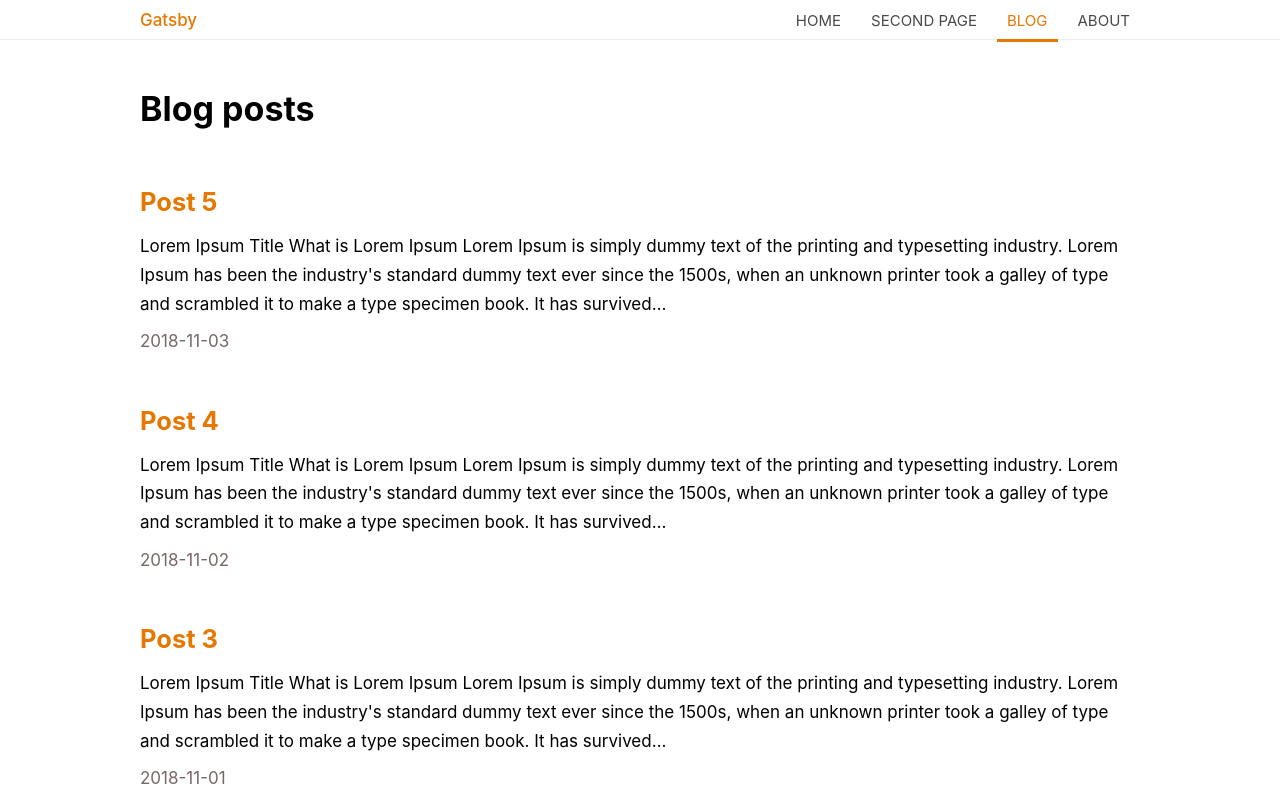
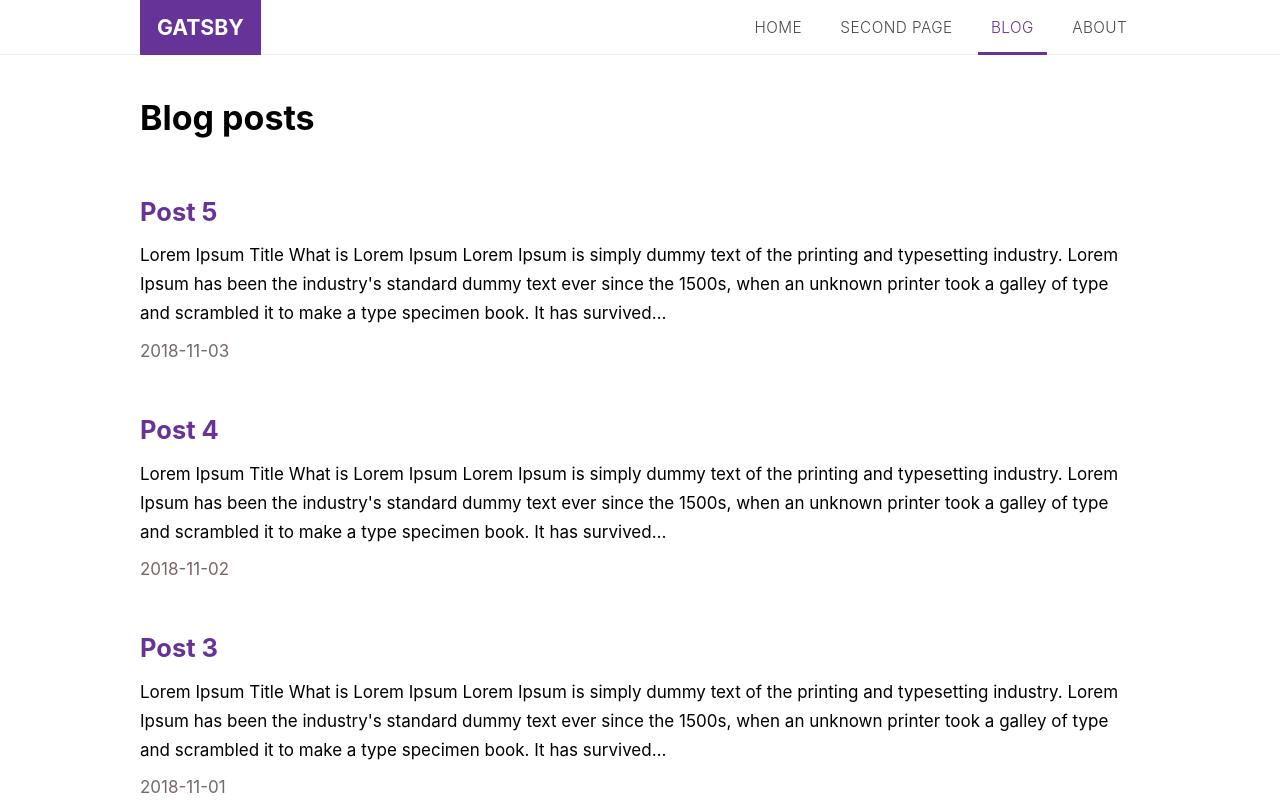
Before and after one commit to mcagalj/netlify-test, a Gatsby site: page /blog in a window 1280 px wide. Shown: the top 805 px of the page. Built offline with nearby package versions, Linux system fonts and the light colour scheme; Gatsby itself is replaced by a stand-in of ours.

Commit message:
updated the main color to Gatsby color

```diff
--- a/gatsby-config.js
+++ b/gatsby-config.js
@@ -1,7 +1,8 @@
 module.exports = {
   siteMetadata: {
-    title: "My first Gatsby application",
-    description: "Hello, World!"
+    title: "Welcome to FESB",
+    description:
+      "Find out how to build modern, fast and secure web applications."
   },
 
   plugins: [
--- a/src/components/Layout/Header/index.js
+++ b/src/components/Layout/Header/index.js
@@ -2,6 +2,7 @@ import React from "react";
 import { Container } from "components";
 import Nav from "./Nav";
 import NavLink from "./NavLink";
+import { Link } from "gatsby";
 import styles from "./styles.module.css";
 import navLinks from "config/menu.js";
 
@@ -15,7 +16,9 @@ export default () => {
   return (
     <header className={styles.Header}>
       <Container className={styles.Container}>
-        <span className={styles.Logo}>Gatsby</span>
+        <Link to="/" className={styles.Logo}>
+          Gatsby
+        </Link>
         <Nav>{nav}</Nav>
       </Container>
     </header>
--- a/src/components/Layout/Header/styles.module.css
+++ b/src/components/Layout/Header/styles.module.css
@@ -1,13 +1,12 @@
 .Header {
-  --padding-top-bottom: var(--header-padding, 5px);
   top: 0;
   left: 0;
   right: 0;
+  height: var(--header-height, 3.5rem);
   z-index: var(--z-index-menu, 1000);
-  height: var(--header-height-, 40px);
-  background: #fff;
-  border-bottom: 1px solid var(--color-grey, #000);
-  margin-bottom: 40px;
+  background: var(--color-white, #fff);
+  border-bottom: 1px solid var(--color-grey, #eee);
+  margin-bottom: 2rem;
 }
 
 .Container {
@@ -18,10 +17,15 @@
 }
 
 .Logo {
-  --logo-padding: calc(var(--header-padding, 5px) + 1px);
-  font-weight: 500;
-  padding: var(--logo-padding) 0;
-  color: var(--color-gold, orange);
+  height: var(--header-height);
+  line-height: var(--header-height);
+  padding: 0 1rem;
+  color: #fff;
+  background-color: var(--color-gatsby, #000);
+  font-size: 1.25rem;
+  font-weight: 700;
+  text-transform: uppercase;
+  white-space: nowrap;
 }
 
 .Nav {
@@ -33,29 +37,38 @@
 }
 
 .NavLink {
+  --border-size: 4px;
   display: inline-block;
-  padding: var(--header-padding, 5px) 10px;
-  margin-left: 10px;
-  text-transform: uppercase;
+  padding: 0 0.75rem;
+  margin-left: 0.75rem;
+  line-height: calc(var(--header-height) - 2 * var(--border-size));
   cursor: pointer;
   white-space: nowrap;
-  font-size: 15px;
-  font-weight: normal;
-  color: var(--color-primary, #000000);
-  border-top: 3px solid transparent;
-  border-bottom: 3px solid transparent;
+  font-weight: 300;
+  font-size: 0.9rem;
+  text-transform: uppercase;
+  letter-spacing: 0.03em;
+  color: var(--color-primary, #000);
+  border-top: var(--border-size, 3px) solid transparent;
+  border-bottom: var(--border-size, 3px) solid transparent;
   transition: all 0.25s linear;
-  overflow-x: hidden;
+  word-wrap: none;
 }
 
 .NavLink_active,
 .NavLink:hover {
-  color: var(--color-gold, orange);
-  border-bottom: 3px solid var(--color-gold, orange);
+  color: var(--color-gatsby, orange);
+  border-bottom: 3px solid var(--color-gatsby, orange);
 }
 
 @media only screen and (max-width: 450px) {
   .Nav {
     display: none;
   }
+
+  .Logo {
+    position: absolute;
+    top: 0;
+    left: 0;
+  }
 }
--- a/src/components/Layout/MenuButton/styles.module.css
+++ b/src/components/Layout/MenuButton/styles.module.css
@@ -30,8 +30,8 @@
 }
 
 .Button.open {
-  background: var(--color-gold, #000);
-  border: 1px solid var(--color-gold, #000);
+  background: var(--color-gatsby, #000);
+  border: 1px solid var(--color-gatsby, #000);
 }
 
 @media only screen and (max-width: 450px) {
--- a/src/components/Layout/Overlay/styles.module.css
+++ b/src/components/Layout/Overlay/styles.module.css
@@ -6,7 +6,7 @@
   width: 0;
   height: 0;
   opacity: 0;
-  background-color: var(--color-gold, #000);
+  background-color: var(--color-gatsby, #000);
   transition: opacity ease 0.5s, width linear 0.01s 0.5s,
     height linear 0.01s 0.5s;
 }
--- a/src/components/Layout/SideMenu/styles.module.css
+++ b/src/components/Layout/SideMenu/styles.module.css
@@ -7,7 +7,7 @@
   width: 200px;
 
   background-color: #fff;
-  border-left: 5px solid var(--color-gold, #000);
+  border-left: 5px solid var(--color-gatsby, #000);
 
   transition: transform 0.5s ease;
   z-index: var(--z-index-menu, 1000);
@@ -33,8 +33,8 @@
 
 .NavLink_active,
 .NavLink:hover {
-  color: var(--color-gold, orange);
-  border-left: 3px solid var(--color-gold, orange);
+  color: var(--color-gatsby, orange);
+  border-left: 3px solid var(--color-gatsby, orange);
 }
 
 /* You can use a CSS preprocessor to store breakpoint values in variables. */
--- a/src/styles/index.css
+++ b/src/styles/index.css
@@ -3,8 +3,9 @@
   --color-grey: #eeeeee;
   --color-dark-grey: #776666;
   --color-gold: #e67700;
+  --color-gatsby: rgb(102, 51, 153);
 
-  --header-height: 40px;
+  --header-height: 3.25rem;
   --header-padding: 5px;
 
   --z-index-menu: 1000;
@@ -49,12 +50,12 @@ body {
 }
 
 a {
-  color: var(--color-gold, orange);
+  color: var(--color-gatsby, orange);
   text-decoration: none;
 }
 
 a:hover {
-  border-bottom: 3px solid var(--color-gold, orange);
+  border-bottom: 3px solid var(--color-gatsby, orange);
 }
 
 .figure {
```
Also changed, not shown: 1 other file.
